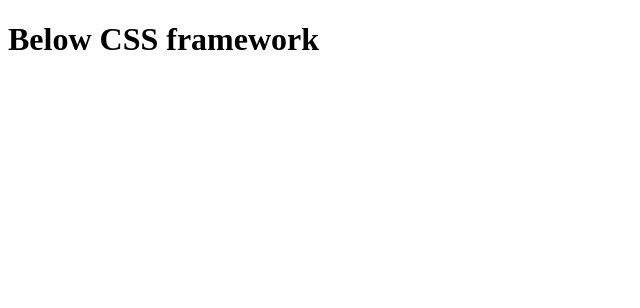
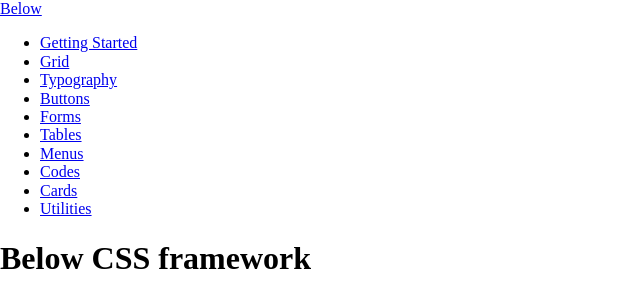
Before and after one commit to innusource/below, a Jekyll site: the page built from index.html, in a window 1280 px wide. Shown: the top 308 px of the page, without its empty margins (0-640 px from the left). Built offline with Jekyll 4.4.1, drawn with Linux system fonts in a browser that asks for light colours; nearby versions of some CDN libraries; library files that are not in the unit come from our copies.

Commit message:
includes examples

```diff
--- a/_includes/head.html
+++ b/_includes/head.html
@@ -1,3 +1,4 @@
 <title>{{ site.title }}</title>
+<link rel="stylesheet" href="{{ site.url }}/assets/css/normalize.css">
 <link rel="stylesheet" href="{{ site.url }}/assets/css/below.css">
 <link rel="stylesheet" href="{{ site.url }}/assets/css/docs.css">
--- /dev/null
+++ b/_includes/sidebar.html
@@ -0,0 +1,15 @@
+<div class="sidebar">
+    <span class="pure-menu-heading"><a href="{{ site.url }}">Below</a></span>
+    <ul class="menu-list">
+        <li class="menu-item"><a href="{{ site.url }}/getting-started/" class="menu-link">Getting Started</a></li>
+        <li class="menu-item"><a href="{{ site.url }}/grid/" class="menu-link">Grid</a></li>
+        <li class="menu-item"><a href="{{ site.url }}/typography/" class="menu-link">Typography</a></li>
+        <li class="menu-item"><a href="{{ site.url }}/buttons/" class="menu-link">Buttons</a></li>
+        <li class="menu-item"><a href="{{ site.url }}/forms/" class="menu-link">Forms</a></li>
+        <li class="menu-item"><a href="{{ site.url }}/tables/" class="menu-link">Tables</a></li>
+        <li class="menu-item"><a href="{{ site.url }}/menus/" class="menu-link">Menus</a></li>
+        <li class="menu-item"><a href="{{ site.url }}/codes/" class="menu-link">Codes</a></li>
+        <li class="menu-item"><a href="{{ site.url }}/cards/" class="menu-link">Cards</a></li>
+        <li class="menu-item"><a href="{{ site.url }}/utilities/" class="menu-link">Utilities</a></li>
+    </ul>
+</div>
--- a/_layouts/default.html
+++ b/_layouts/default.html
@@ -8,6 +8,12 @@ layout: compress
     {% include head.html %}
   </head>
   <body>
+    {% include sidebar.html %}
+    {% include navbar.html %}
     {{ content }}
+    {% if page.right-sidebar %}
+      {% include right-sidebar.html %}
+    {% endif %}
+    {% include footer.html %}
   </body>
 </html>
```
Also changed, not shown: _includes/footer.html (added), _includes/navbar.html (added), _includes/right-sidebar.html (added), _sass/below/header.scss (deleted), _sass/docs/header.scss (deleted).
